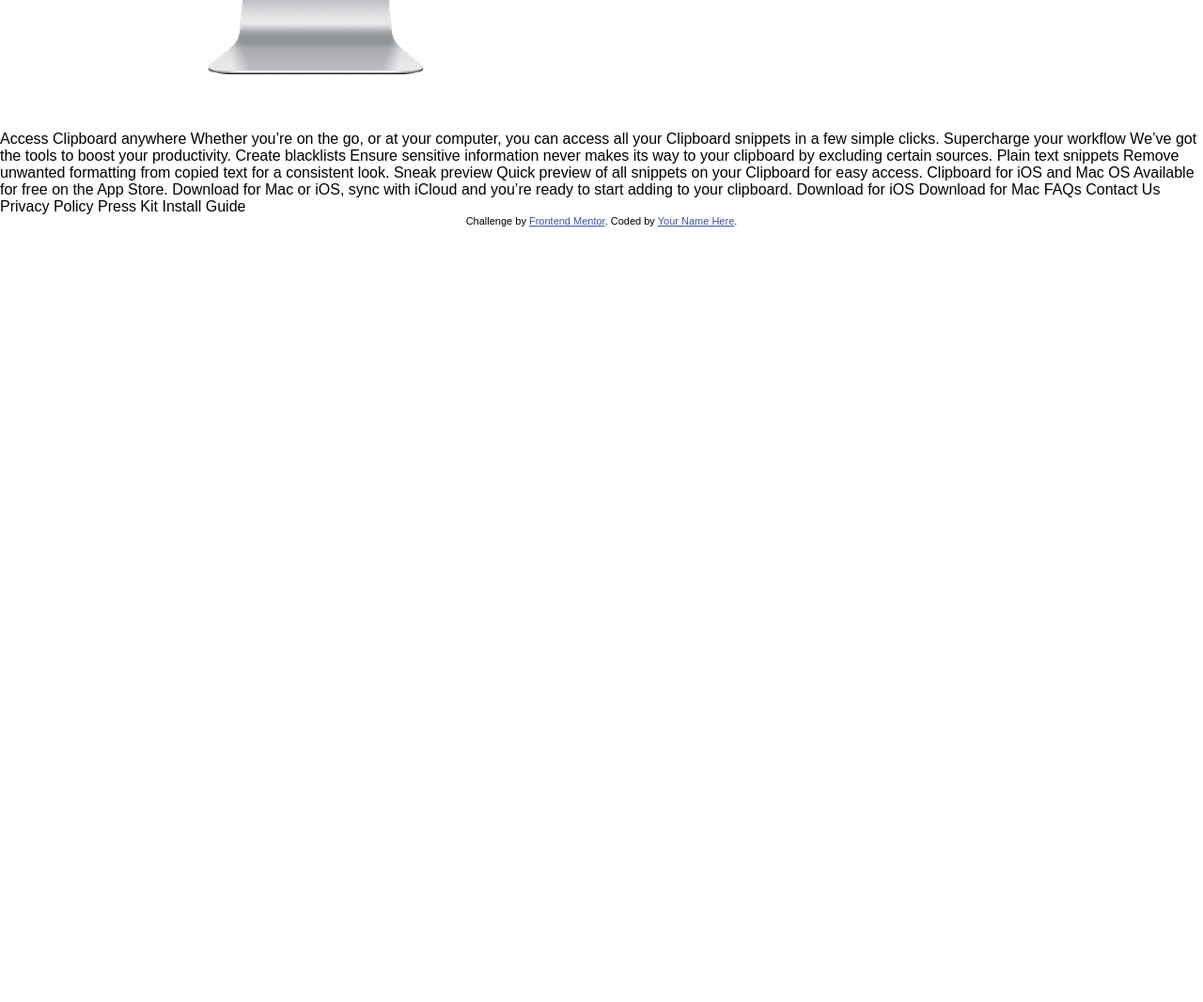
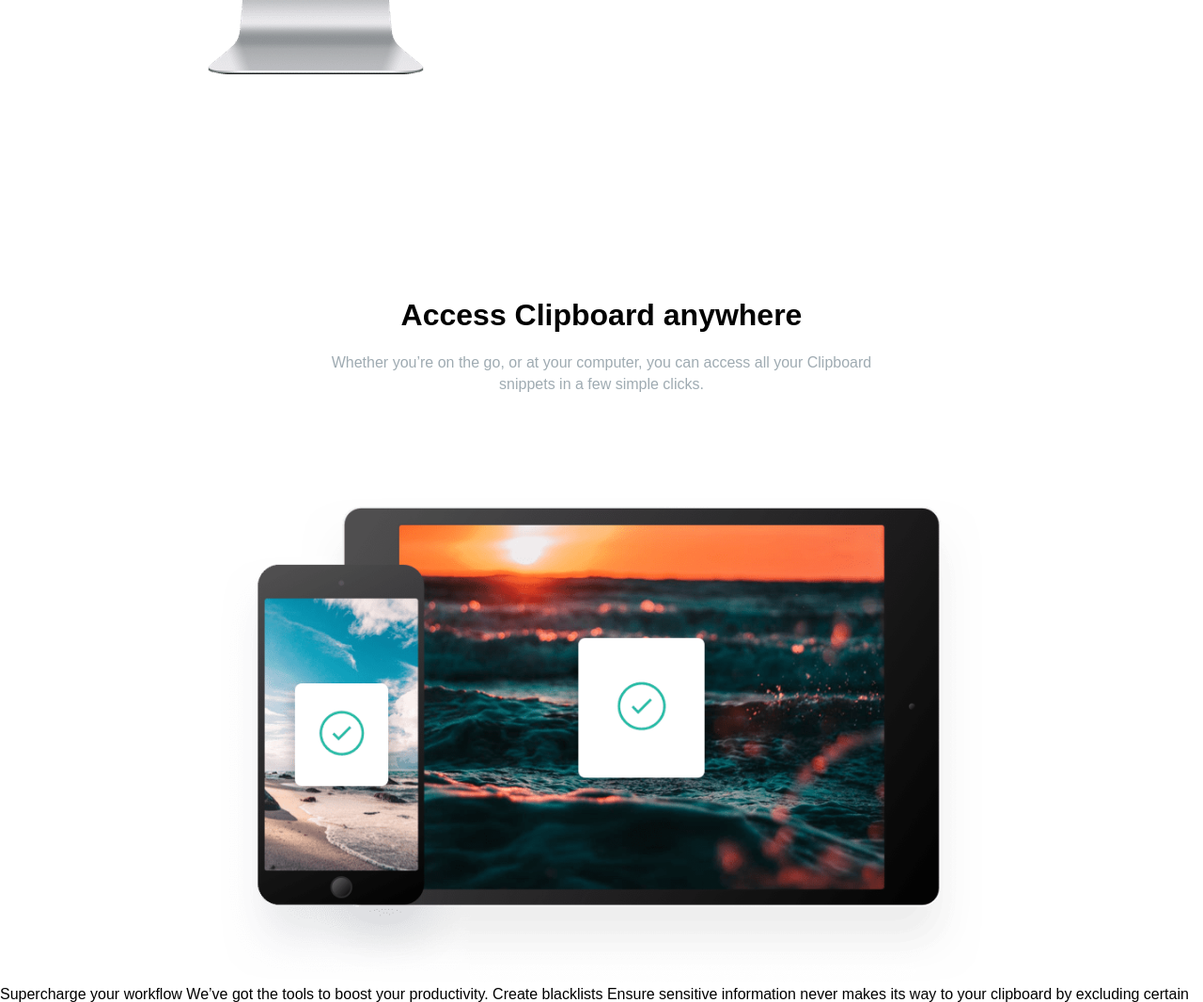
Before and after one commit to SierLor/clipboard-landing-page-master, a plain HTML site: page index.html in a window 1280 px wide. Shown: the part 1360-2426 px from the top of the page at 94% size. Before the commit the page ends 1601 px from the top, so only its background shows below. Drawn offline with Linux system fonts and the light colour scheme; a web font is replaced by a local one.

Commit message:
tercera seccion html css

```diff
--- a/index.html
+++ b/index.html
@@ -11,7 +11,7 @@
 
 </head>
 <body>
-
+<!-- -----------------HEADER--------------------------------- -->
   <header class="header">
     <div class="header_section">
     <img src="./images/logo.svg" alt="logo" class="header_img">
@@ -30,7 +30,7 @@
 </div>
   </header>
 
-
+<!-- -----------------SEGUNDA SECCION--------------------- -->
   <section class="segunda_seccion">
     <div class="segunda_seccion_img">
       <img src="./images/image-computer.png" alt="ordenador" class="segunda_seccion_imagen">
@@ -57,14 +57,24 @@
 
   </section>
 
+<!-- ---------------------TERCERA SECCION-------------------- -->
+
+  <section class="tercera_seccion">
+    <div class="tercera_seccion_info">
+      <h4 class="tercera_seccion_title">Access Clipboard anywhere</h4>
+      <p class="tercera_seccion_parrafo">Whether you’re on the go, or at your computer, you can access all your Clipboard snippets in a few simple clicks.</p>
+    </div>
+
+    <div class="tercera_seccion_img">
+      <img src="./images/image-devices.png" alt="imagen" class="tercera_seccion_imagen">
+    </div>
+  </section>
 
 
 
 
-  Access Clipboard anywhere
 
-  Whether you’re on the go, or at your computer, you can access all your Clipboard
-  snippets in a few simple clicks.
+
 
   Supercharge your workflow
 
--- a/style.css
+++ b/style.css
@@ -112,6 +112,7 @@ body{
 .segunda_seccion{
     display: flex;
     width: 100%;
+    margin-bottom: 160px;
     overflow: hidden;
 }
 
@@ -123,7 +124,7 @@ body{
 
 .segunda_seccion_info{
     padding: 70px;
-    margin-left: 40px;
+    margin-left: 50px;
 }
 
 .segunda_seccion_div{
@@ -139,6 +140,37 @@ body{
 .segunda_seccion_parrafo{
     width: 64.5%;
     color: hsl(201, 11%, 66%);
+}
+
+
+/* -------------------TERCERA SECCION-------------------- */
+
+.tercera_seccion{
+    display: flex;
+    flex-direction: column;
+    justify-content: center;
+    align-items: center;
+    width: 100%;
+}
+
+.tercera_seccion_title{
+    text-align: center;
+    font-size: 2rem;
+    font-weight: 600;
+    margin-bottom: 20px;
+}
+
+.tercera_seccion_parrafo{
+    text-align: center;
+    margin: auto;
+    width: 80%;
+    color: hsl(201, 11%, 66%);
+    line-height: 23px;
+    margin-bottom: 110px;
+}
+
+.tercera_seccion_imagen{
+    width: 810px;
 }
 
 
```
